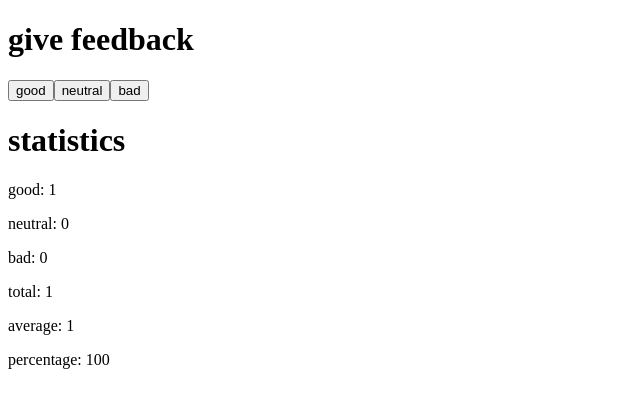
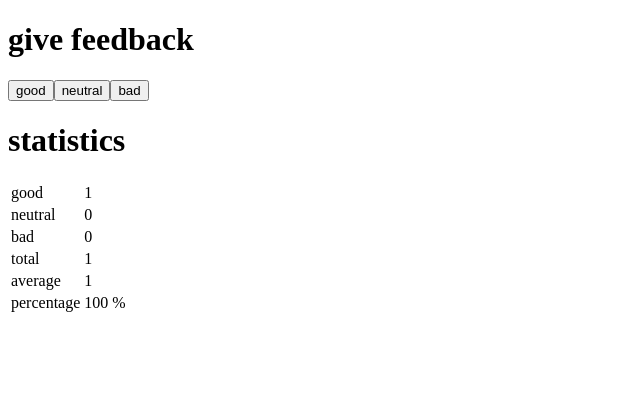
Before and after one commit to GioFrance/fullstackopen, a React (Create React App) app in the folder part1/unicafe/: page / in a window 1280 px wide. Both pictures are taken after a click on the button "good". Shown: the top 408 px of the page, without its empty margins (0-640 px from the left). Built offline with nearby package versions, Linux system fonts and the light colour scheme.

Commit message:
part1.10 and part1.11 unicafe

```diff
--- a/part1/unicafe/src/App.js
+++ b/part1/unicafe/src/App.js
@@ -1,4 +1,19 @@
 import { useState } from "react";
+
+const Header = ({ text }) => {
+  return <h1>{text}</h1>;
+};
+
+const Button = ({ handleClick, text }) => {
+  return <button onClick={handleClick}> {text} </button>;
+};
+
+const StatisticsLine = ({ text, value }) => (
+  <tr>
+    <td>{text}</td>
+    <td>{value}</td>
+  </tr>
+);
 
 const Statistics = (props) => {
   if (props.total === 0) {
@@ -10,12 +25,16 @@ const Statistics = (props) => {
   }
   return (
     <div>
-      <p>good: {props.good}</p>
-      <p>neutral: {props.neutral}</p>
-      <p>bad: {props.bad}</p>
-      <p>total: {props.total}</p>
-      <p>average: {props.average}</p>
-      <p>percentage: {props.percentage}</p>
+      <table>
+        <tbody>
+          <StatisticsLine text="good" value={props.good} />
+          <StatisticsLine text="neutral" value={props.neutral} />
+          <StatisticsLine text="bad" value={props.bad} />
+          <StatisticsLine text="total" value={props.total} />
+          <StatisticsLine text="average" value={props.average} />
+          <StatisticsLine text="percentage" value={props.percentage + " %"} />
+        </tbody>
+      </table>
     </div>
   );
 };
@@ -25,20 +44,24 @@ const App = () => {
   const [neutral, setNeutral] = useState(0);
   const [bad, setBad] = useState(0);
 
-  const handleClickGood = () => {
-    const updateGood = good + 1;
-    setGood(updateGood);
-  };
+  //   const handleClickGood = () => {
+  //     const updateGood = good + 1;
+  //     setGood(updateGood);
+  //   };
 
-  const handleClickNeutral = () => {
-    const updateNeutral = neutral + 1;
-    setNeutral(updateNeutral);
-  };
+  //   const handleClickNeutral = () => {
+  //     const updateNeutral = neutral + 1;
+  //     setNeutral(updateNeutral);
+  //   };
 
-  const handleClickBad = () => {
-    const updateBad = bad + 1;
-    setBad(updateBad);
-  };
+  //   const handleClickBad = () => {
+  //     const updateBad = bad + 1;
+  //     setBad(updateBad);
+  //   };
+
+  const handleClickGood = () => setGood(good + 1);
+  const handleClickNeutral = () => setNeutral(neutral + 1);
+  const handleClickBad = () => setBad(bad + 1);
 
   const total = good + neutral + bad;
   const average = (good * 1 + neutral * 0 + bad * -1) / total;
@@ -46,11 +69,12 @@ const App = () => {
 
   return (
     <div>
-      <h1>give feedback</h1>
-      <button onClick={handleClickGood}> good </button>
-      <button onClick={handleClickNeutral}> neutral </button>
-      <button onClick={handleClickBad}> bad </button>
-      <h1>statistics</h1>
+      <Header text="give feedback" />
+      <Button handleClick={handleClickGood} text="good" />
+      <Button handleClick={handleClickNeutral} text="neutral" />
+      <Button handleClick={handleClickBad} text="bad" />
+
+      <Header text="statistics" />
       <Statistics
         good={good}
         neutral={neutral}
```
